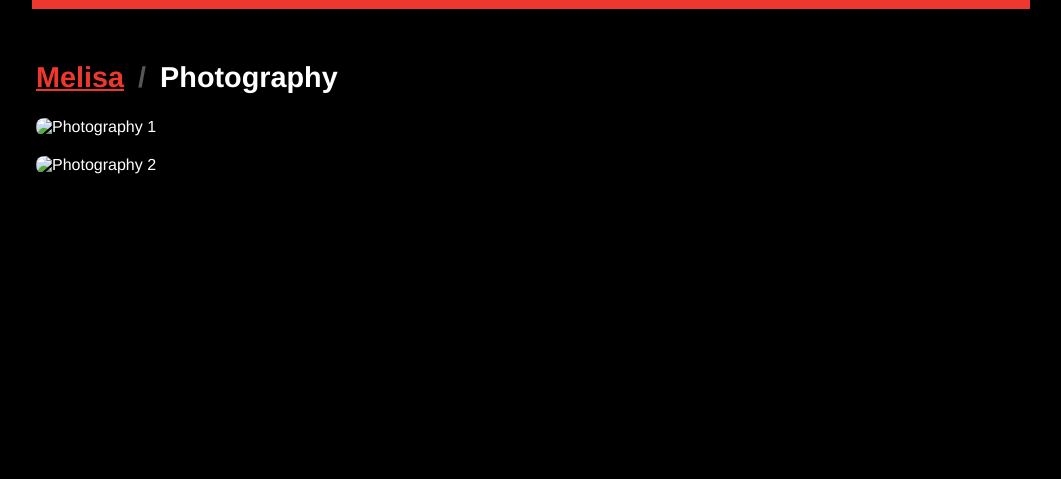
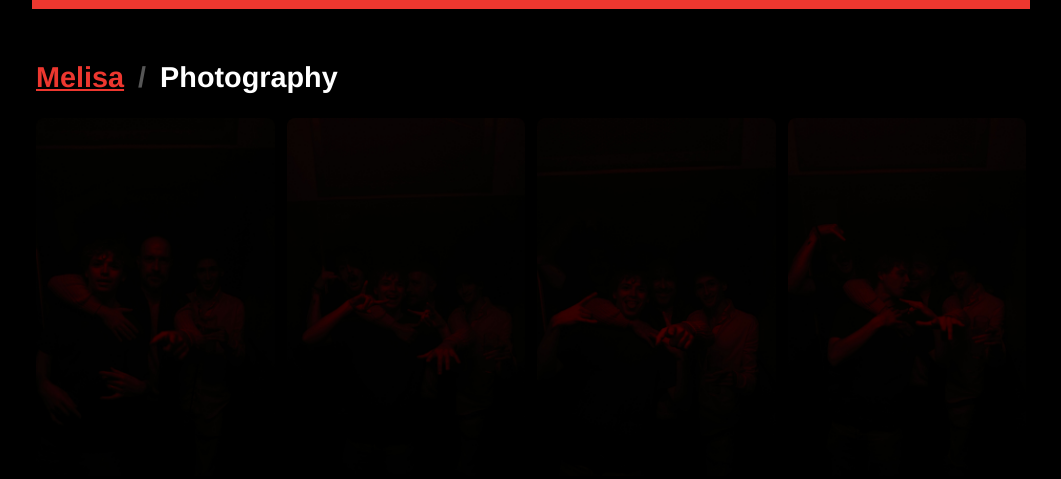
Before and after one commit to melmzv/melmzv.github.io, a plain HTML site: page photography.html in a window 1280 px wide. Shown: the whole page, without its empty margins (109-1170 px from the left). Drawn offline with Linux system fonts and the light colour scheme.

Commit message:
first photos done

```diff
--- a/photography.html
+++ b/photography.html
@@ -59,6 +59,21 @@
     }
 
     /* images layout */
+    .gallery {
+      display: grid;
+      grid-template-columns: repeat(4, 1fr); /* 4 equal columns */
+      gap: 12px; /* spacing between photos */
+    }
+
+    .gallery img {
+      width: 100%;       /* make each photo fill its grid cell */
+      height: auto;
+      display: block;
+      border-radius: 8px; /* optional */
+      object-fit: cover;  /* keeps proportions without distortion */
+    }
+
+    or use /* images layout */
     .gallery img {
       width: 100%;
       display: block;
@@ -81,11 +96,11 @@
     </div>
 
     <!-- Image gallery -->
-    <div class="gallery">
-      <img src="images/photo1.jpg" alt="Photography 1">
-      <img src="images/photo2.jpg" alt="Photography 2">
-      <!-- add more <img> as needed -->
-    </div>
+   <div class="gallery">
+    <img src="photos/night_1.jpeg" alt="Night photo 1">
+    <img src="photos/night_2.jpeg" alt="Night photo 2">
+    <img src="photos/night_3.jpeg" alt="Night photo 3">
+    <img src="photos/night_4.jpeg" alt="Night photo 4">
   </div>
 
 </body>
```
